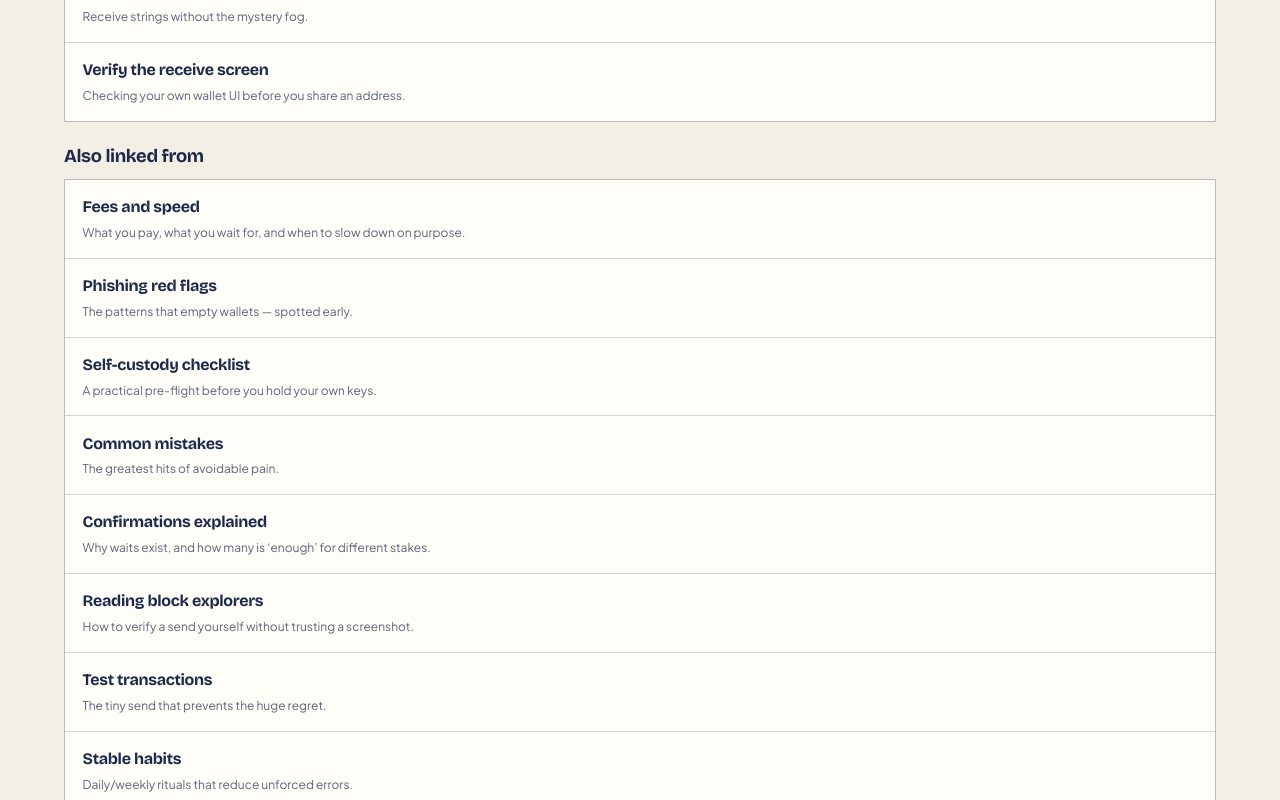
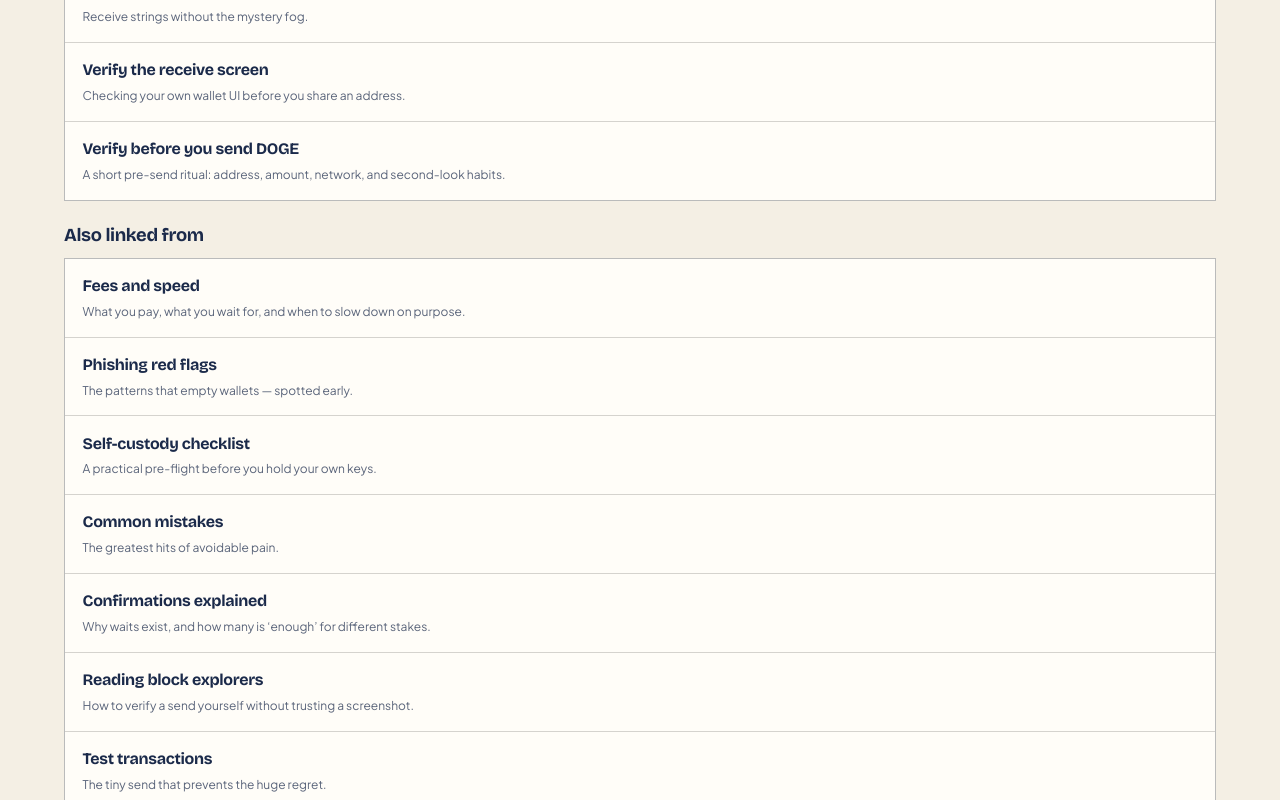
Before and after one commit to mblackth-ai/dogecoin-uk, a Next.js app: page /guide/address-hygiene in a window 1280 px wide. Shown: the part 1520-2320 px from the top of the page. Built offline with nearby package versions, Linux system fonts and the light colour scheme.

Commit message:
Hour-3 tick 9: verify before you send (pass-62).
Co-authored-by: Cursor <cursoragent@cursor.com>

```diff
--- a/scripts/expansion-state.json
+++ b/scripts/expansion-state.json
@@ -60,7 +60,8 @@
     "pass-58",
     "pass-59",
     "pass-60",
-    "pass-61"
+    "pass-61",
+    "pass-62"
   ],
-  "lastAppliedAt": "2026-07-21T14:09:00.814Z"
+  "lastAppliedAt": "2026-07-21T14:11:57.147Z"
 }
--- a/src/content/catalog.ts
+++ b/src/content/catalog.ts
@@ -596,7 +596,8 @@ export const catalog: PageNode[] = [
       "copy-paste-discipline",
       "what-an-address-is",
       "verify-the-receive-screen",
-    ],
+
+      "verify-before-you-send",],
     body: [
       "Malware can swap addresses on your clipboard. Verify on the device screen, not only in your head.",
       "Save known addresses with labels. Prefer QR for in-person where possible.",
@@ -1277,7 +1278,8 @@ export const catalog: PageNode[] = [
       "qr-code-hygiene",
       "dust-test-script",
       "checklist-before-any-send",
-    ],
+
+      "verify-before-you-send",],
     body: [
       "Before a meaningful send, ship a dust amount to the same address and wait for confirmation you can see.",
       "That ritual catches typos, wrong networks, malicious QR overlays, and ‘I pasted the old address’ mistakes.",
@@ -4426,4 +4428,25 @@ export const catalog: PageNode[] = [
       "For scams, prefer phishing and giveaway guides over social screenshots.",
     ],
   },
+  {
+    slug: "verify-before-you-send",
+    title: "Verify before you send DOGE",
+    pillar: "safety",
+    summary: "A short pre-send ritual: address, amount, network, and second-look habits.",
+    hook: "Crypto transfers are hard to reverse — verification is the product.",
+    tags: ["safety", "checklist", "geo", "faq"],
+    related: [
+      "test-transactions",
+      "address-hygiene",
+      "qr-code-hygiene",
+      "common-mistakes",
+      "dogecoin-scam-uk",
+    ],
+    body: [
+      "Check: correct asset, correct network if relevant, full address match (not just first/last characters), and amount including fees.",
+      "For new payees, send a tiny test first and confirm receipt before size.",
+      "If anyone rushes you on a call or DM, stop. Urgency is a scam lubricant.",
+      "Use address hygiene and test transactions as muscle memory.",
+    ],
+  },
 ];
```
